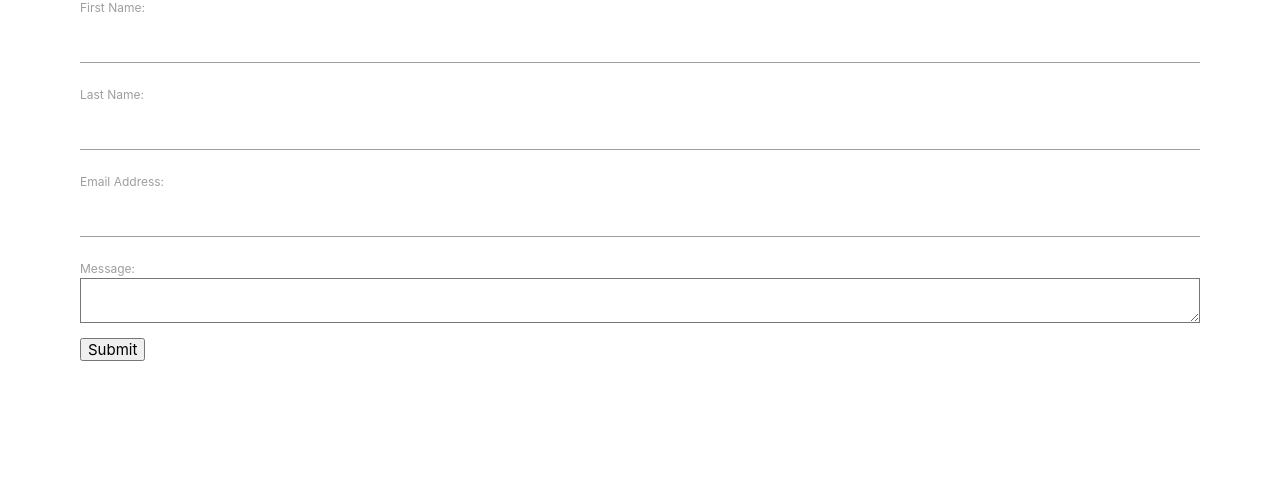
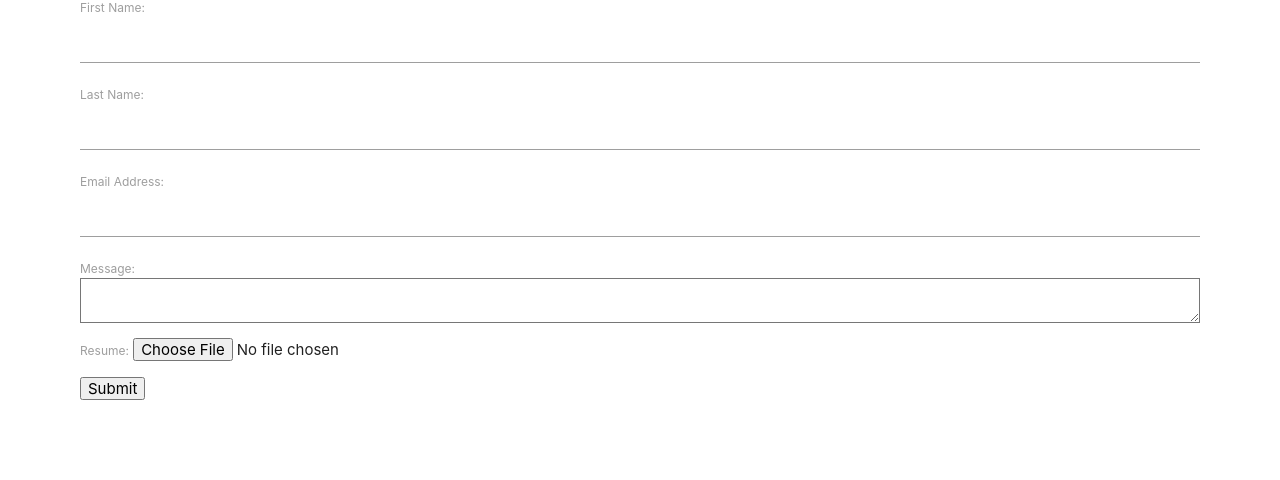
Before and after one commit to IanHShin/Ivy-Tutoring, a Django app: page /Applicant in a window 1280 px wide. Shown: the part 516-996 px from the top of the page. Before the commit the page ends 877 px from the top, so only its background shows below. Run offline with Django 3.2, Linux system fonts and the light colour scheme.

Commit message:
career form upload/attach resume to email

```diff
--- a/main/forms.py
+++ b/main/forms.py
@@ -39,6 +39,7 @@
 	lastName = forms.CharField(label = "Last Name", max_length = 30)
 	emailAddress = forms.EmailField(label = "Email Address", max_length = 100)
 	message = forms.CharField(widget=forms.Textarea(attrs={"rows":10,"cols":20}),max_length = 500)
+	resume = forms.FileField()
 	captcha = CaptchaField()
 
 class ContactForm(forms.Form):
--- a/main/models.py
+++ b/main/models.py
@@ -16,3 +16,6 @@
 class OTP(models.Model):
 	email = models.EmailField(max_length=100, null=True, default=None)
 	token = models.CharField(max_length = 30, null=True, default=None)
+
+# class Resume(models.Model):
+# 	resume = models.FileField(upload_to='resume', blank=True, null=True)
--- a/main/templates/main/Applicant.html
+++ b/main/templates/main/Applicant.html
@@ -17,7 +17,7 @@
             <li> Fluent in english<li>
     </ul>
 
-    <form method="post">
+    <form method="post" enctype="multipart/form-data">
     {% csrf_token %}
         {{form.as_p}}
         <button type="submit">Submit</button>
--- a/main/views.py
+++ b/main/views.py
@@ -249,19 +249,20 @@
 	sender = "somedomain@mail.com"
 	receiver = "admin@gmail.com"
 	if request.method == "POST":
-		form = ApplicantForm(request.POST)
+		form = ApplicantForm(request.POST, request.FILES)
 		if form.is_valid():
+			subject = "New Applicant!"
 			body = {
-				"subject" : "New Applicant!",
 				'First Name': form.cleaned_data['firstName'],
 				'Last Name': form.cleaned_data['lastName'],
 				'Email Address': form.cleaned_data['emailAddress'],
 				'Message' : form.cleaned_data['message'],
 			}
+			resume = request.FILES.getlist('resume')[0]
 			content = ""
 			for key, value in body.items():
 				content += "\n" + key + ":\n\t" + value
-			sendEmail(body["subject"], content, sender, receiver)
+			sendEmail(subject, content, sender, receiver, resume)
 			messages.success(request, "Tutor Applcation Received")
 			return HttpResponseRedirect(reverse("main:Applicant"))
 	else:
@@ -278,8 +279,8 @@
 		form = ContactForm(request.POST)
 		# Get all the data from form
 		if form.is_valid():
+			subject = form.cleaned_data['subject']
 			body = {
-				"subject" : form.cleaned_data['subject'],
 				'First Name': form.cleaned_data['first_name'],
 				'Last Name': form.cleaned_data['last_name'],
 				# For later
@@ -290,7 +291,7 @@
 			content = ""
 			for key, value in body.items():
 				content += "\n" + key + ":\n\t" + value
-			sendEmail(body["subject"], content, sender, receiver)
+			sendEmail(subject, content, sender, receiver)
 			messages.success(request, "Contact form sent, please allow 24 hours for us to reply.")
 			return HttpResponseRedirect(reverse("main:contactus"))
 		else:
@@ -309,9 +310,12 @@
 		group = Group.objects.get(name='Tutor')
 		user.groups.add(group)
 
-def sendEmail(*args):
+def sendEmail(subject, content, sender, receiver, resume=None):
+	email = EmailMessage(subject, content, sender, [receiver])
+	if resume is not None:
+		email.attach(resume.name, resume.read(), resume.content_type)
 	try:
-		send_mail(args[0], args[1], args[2], [args[3]])
+		email.send()
 	except BadHeaderError:
 		return HttpResponse("Invalid Header Found")
 
```
Also changed, not shown: db.sqlite3.
